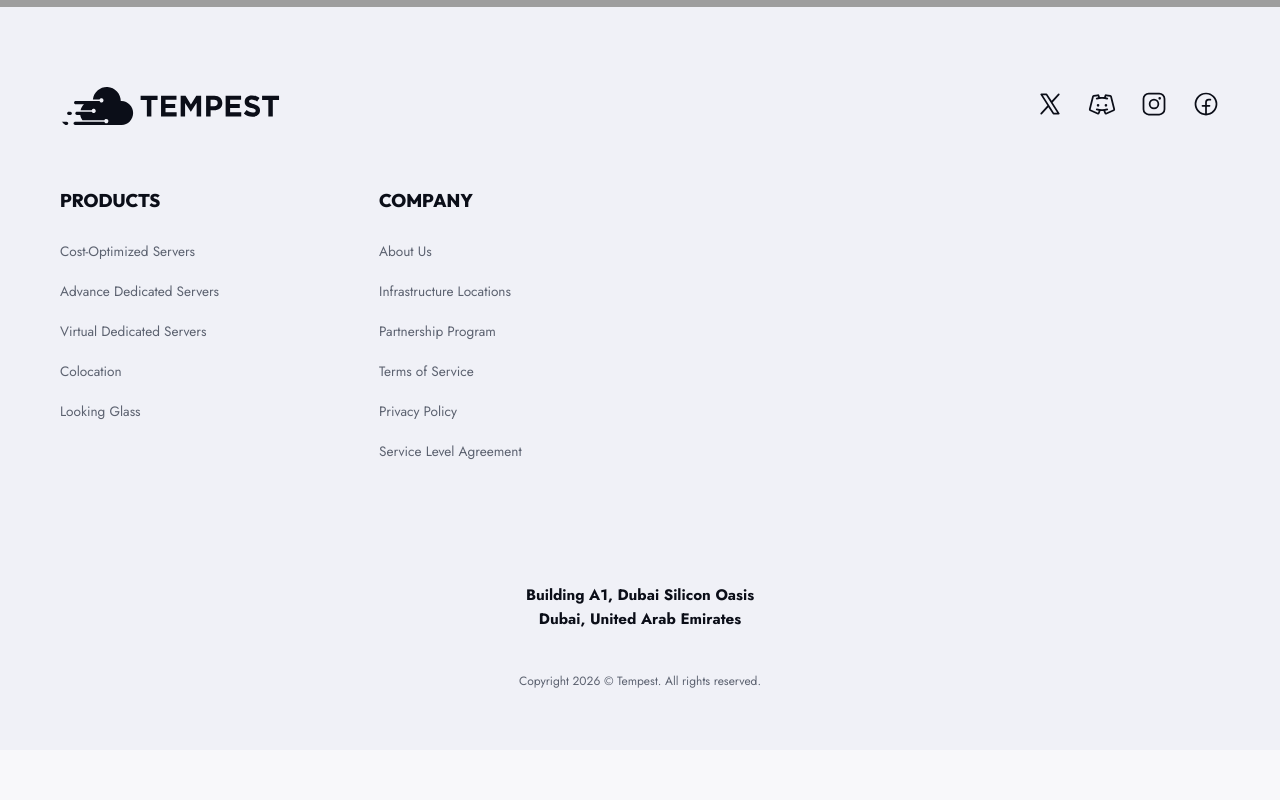
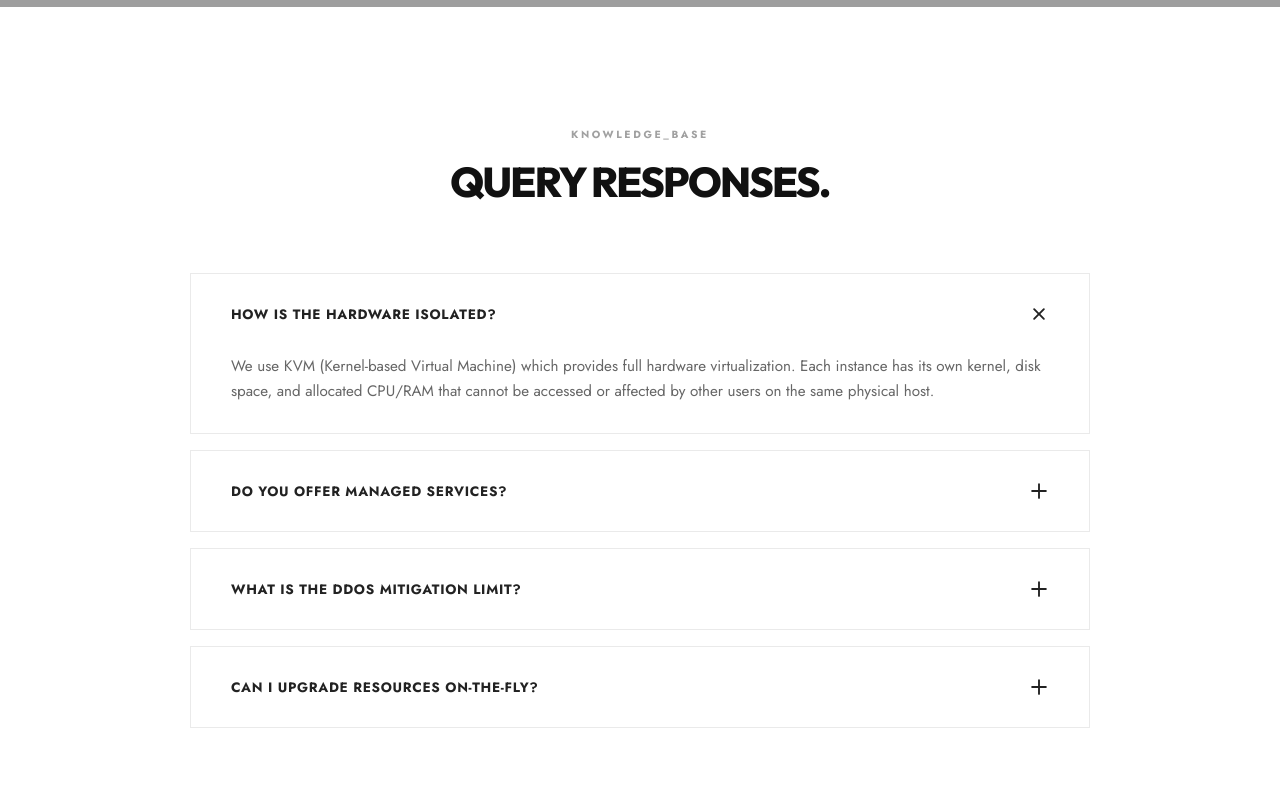
Before and after one commit to souiiii/Bytenia, a React (Vite) app: page /minecraft-servers in a window 1280 px wide. Shown: the part 4000-4800 px from the top of the page. Before the commit the page ends 4750 px from the top, so only its background shows below. Built offline with nearby package versions, Linux system fonts and the light colour scheme; grey boxes are pictures that could not be loaded; what react-world-flags would draw is missing.

Commit message:
feat: add MinecraftFAQ component and integrate it into MinecraftServersPage

```diff
--- /dev/null
+++ b/src/components/MinecraftFAQ/MinecraftFAQ.css
@@ -0,0 +1,111 @@
+.mc-faq {
+  background-color: #ffffff;
+  padding: 120px 0;
+}
+
+.mc-faq-header {
+  text-align: center;
+  margin-bottom: 60px;
+}
+
+.mc-faq-super {
+  font-size: 0.65rem;
+  color: #a0a0a0;
+  letter-spacing: 0.25em;
+  text-transform: uppercase;
+  font-weight: 700;
+  display: block;
+  margin-bottom: 8px;
+}
+
+.mc-faq-title {
+  font-size: 2.6rem;
+  font-weight: 900;
+  color: #111;
+  margin: 0;
+  letter-spacing: -0.04em;
+}
+
+.mc-faq-list {
+  max-width: 900px;
+  margin: 0 auto;
+  display: flex;
+  flex-direction: column;
+  gap: 16px;
+}
+
+.mc-faq-item {
+  border: 1px solid #eaeaea;
+  background-color: #ffffff;
+}
+
+.mc-faq-question {
+  display: flex;
+  justify-content: space-between;
+  align-items: center;
+  width: 100%;
+  padding: 30px 40px;
+  background: none;
+  border: none;
+  cursor: pointer;
+  text-align: left;
+}
+
+.mc-faq-q-text {
+  font-size: 0.85rem;
+  font-weight: 800;
+  color: #222;
+  text-transform: uppercase;
+  letter-spacing: 0.05em;
+}
+
+.mc-faq-icon {
+  color: #222;
+  transition: transform 0.3s cubic-bezier(0.4, 0, 0.2, 1);
+  flex-shrink: 0;
+}
+
+.mc-faq-icon.rotated {
+  transform: rotate(45deg);
+}
+
+.mc-faq-answer {
+  padding: 0 40px 30px 40px;
+  animation: fadeIn 0.3s ease;
+}
+
+.mc-faq-answer p {
+  font-size: 0.95rem;
+  line-height: 1.6;
+  color: #666;
+  margin: 0;
+  font-weight: 400;
+}
+
+@keyframes fadeIn {
+  from {
+    opacity: 0;
+    transform: translateY(-5px);
+  }
+  to {
+    opacity: 1;
+    transform: translateY(0);
+  }
+}
+
+/* Responsive */
+@media (max-width: 768px) {
+  .mc-faq {
+    padding: 80px 0;
+  }
+  .mc-faq-title {
+    font-size: 2rem;
+  }
+  .mc-faq-question {
+    padding: 24px;
+    gap: 16px;
+  }
+  .mc-faq-answer {
+    padding: 0 24px 24px 24px;
+  }
+}
--- /dev/null
+++ b/src/components/MinecraftFAQ/MinecraftFAQ.jsx
@@ -0,0 +1,74 @@
+import React, { useState } from 'react';
+import { Plus } from '@phosphor-icons/react';
+import './MinecraftFAQ.css';
+
+const faqs = [
+  {
+    id: 1,
+    question: "HOW IS THE HARDWARE ISOLATED?",
+    answer: "We use KVM (Kernel-based Virtual Machine) which provides full hardware virtualization. Each instance has its own kernel, disk space, and allocated CPU/RAM that cannot be accessed or affected by other users on the same physical host."
+  },
+  {
+    id: 2,
+    question: "DO YOU OFFER MANAGED SERVICES?",
+    answer: "Yes, we offer fully managed support tiers for enterprise clients. Our engineers can handle plugin configurations, automated hourly backups, and performance tuning so you can focus entirely on actively growing your community."
+  },
+  {
+    id: 3,
+    question: "WHAT IS THE DDOS MITIGATION LIMIT?",
+    answer: "Our infrastructure is protected by a multi-terabit anycast scrubbing network capable of mitigating volumetric attacks up to 12Tbps. Dedicated edge rules automatically filter Minecraft-specific protocol exploits."
+  },
+  {
+    id: 4,
+    question: "CAN I UPGRADE RESOURCES ON-THE-FLY?",
+    answer: "Absolutely. Our cloud-native orchestration allows you to effortlessly scale CPU cores, RAM, and NVMe storage allocations directly through the control panel with near-zero downtime or data loss."
+  }
+];
+
+const MinecraftFAQ = () => {
+  const [openId, setOpenId] = useState(1);
+
+  const toggleFaq = (id) => {
+    setOpenId(openId === id ? null : id);
+  };
+
+  return (
+    <section className="mc-faq section">
+      <div className="container">
+        <div className="mc-faq-header">
+          <span className="mc-faq-super">KNOWLEDGE_BASE</span>
+          <h2 className="mc-faq-title">QUERY RESPONSES.</h2>
+        </div>
+
+        <div className="mc-faq-list">
+          {faqs.map(faq => {
+            const isOpen = openId === faq.id;
+            return (
+              <div className={`mc-faq-item ${isOpen ? 'open' : ''}`} key={faq.id}>
+                <button
+                  className="mc-faq-question"
+                  onClick={() => toggleFaq(faq.id)}
+                  aria-expanded={isOpen}
+                >
+                  <span className="mc-faq-q-text">{faq.question}</span>
+                  <Plus
+                    size={20}
+                    weight="bold"
+                    className={`mc-faq-icon ${isOpen ? 'rotated' : ''}`}
+                  />
+                </button>
+                {isOpen && (
+                  <div className="mc-faq-answer">
+                    <p>{faq.answer}</p>
+                  </div>
+                )}
+              </div>
+            );
+          })}
+        </div>
+      </div>
+    </section>
+  );
+};
+
+export default MinecraftFAQ;
--- a/src/pages/MinecraftServersPage.jsx
+++ b/src/pages/MinecraftServersPage.jsx
@@ -4,6 +4,7 @@ import MinecraftSystemSpecs from '../components/MinecraftSystemSpecs/MinecraftSy
 import MinecraftWorkload from '../components/MinecraftWorkload/MinecraftWorkload';
 import MinecraftInstanceTiers from '../components/MinecraftInstanceTiers/MinecraftInstanceTiers';
 import MinecraftArchitecture from '../components/MinecraftArchitecture/MinecraftArchitecture';
+import MinecraftFAQ from '../components/MinecraftFAQ/MinecraftFAQ';
 
 const MinecraftServersPage = () => {
   return (
@@ -13,6 +14,7 @@ const MinecraftServersPage = () => {
       <MinecraftWorkload />
       <MinecraftInstanceTiers />
       <MinecraftArchitecture />
+      <MinecraftFAQ />
     </>
   );
 };
```
